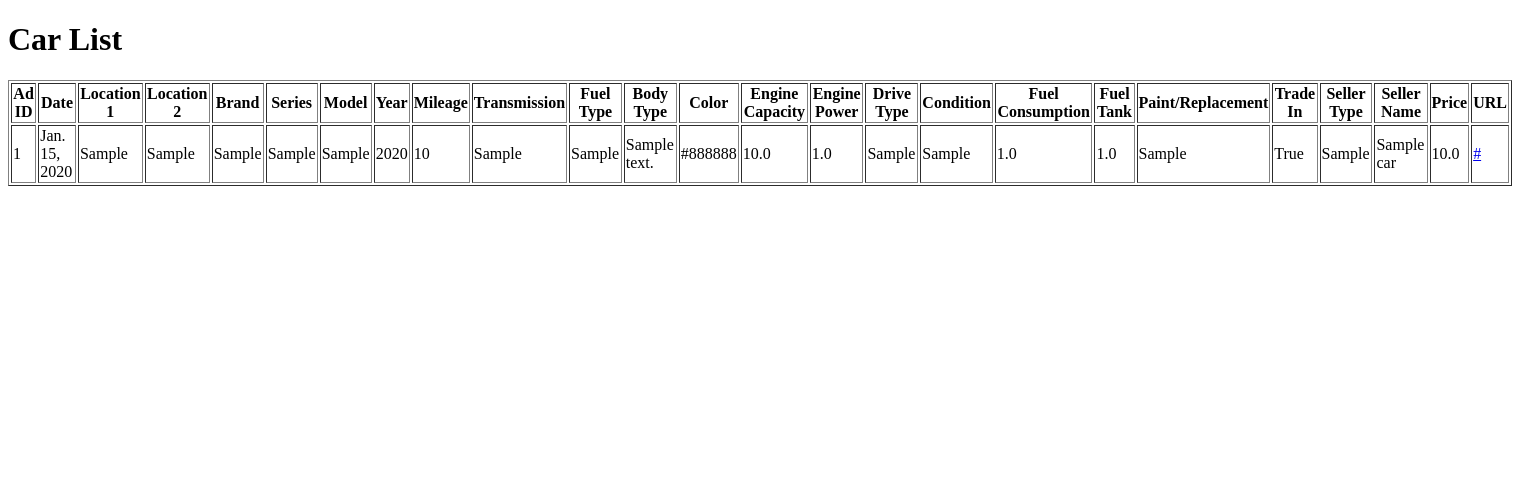
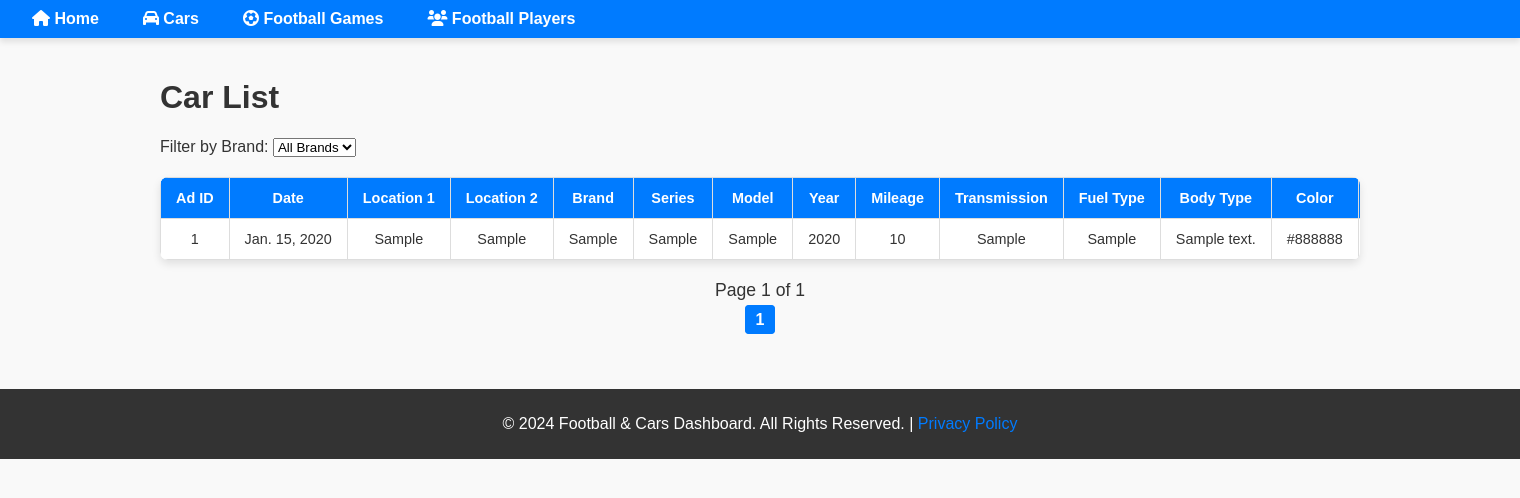
Before and after one commit to YsK-dev/Data-software-development, a Django app: page /cars/ in a window 1520 px wide. Shown: the top 498 px of the page. Run offline with Django 5.2, Linux system fonts and the light colour scheme; tables that the repository leaves empty hold one stand-in row (values such as "Sample post").

Commit message:
car list added

```diff
--- a/soft_eng/mainapp/templates/car_list.html
+++ b/soft_eng/mainapp/templates/car_list.html
@@ -1,11 +1,23 @@
-<!DOCTYPE html>
-<html>
-<head>
-    <title>Car List</title>
-</head>
-<body>
-    <h1>Car List</h1>
-    <table border="1">
+{% extends 'layout.html' %}
+
+{% block title %}Car List{% endblock %}
+
+{% block content %}
+<h1 class="page-title">Car List</h1>
+
+<!-- Brand Dropdown Filter -->
+<form method="get" class="filter-form">
+    <label for="brand" class="filter-label">Filter by Brand:</label>
+    <select name="brand" id="brand" class="dropdown" onchange="this.form.submit()">
+        <option value="">All Brands</option>
+        {% for brand in brands %}
+        <option value="{{ brand }}" {% if request.GET.brand == brand %}selected{% endif %}>{{ brand }}</option>
+        {% endfor %}
+    </select>
+</form>
+
+<div class="table-container">
+    <table class="styled-table">
         <thead>
             <tr>
                 <th>Ad ID</th>
@@ -62,6 +74,33 @@
                 <td>{{ car.seller_type }}</td>
                 <td>{{ car.seller_name }}</td>
                 <td>{{ car.ad_price }}</td>
-                <td><a href="{{ car.ad_url }}">{{ car.ad_url }}</a></td>
+                <td><a href="{{ car.ad_url }}" target="_blank" class="link">{{ car.ad_url }}</a></td>
             </tr>
             {% endfor %}
+        </tbody>
+    </table>
+</div>
+
+<div class="pagination">
+    <span class="page-info">Page {{ cars.number }} of {{ cars.paginator.num_pages }}</span>
+    <div class="page-links">
+        {% if cars.has_previous %}
+        <a href="?page=1">&laquo; First</a>
+        <a href="?page={{ cars.previous_page_number }}">Previous</a>
+        {% endif %}
+
+        {% for num in cars.paginator.page_range %}
+            {% if num == cars.number %}
+            <span class="current">{{ num }}</span>
+            {% elif num >= cars.number|add:-2 and num <= cars.number|add:2 %}
+            <a href="?page={{ num }}">{{ num }}</a>
+            {% endif %}
+        {% endfor %}
+
+        {% if cars.has_next %}
+        <a href="?page={{ cars.next_page_number }}">Next</a>
+        <a href="?page={{ cars.paginator.num_pages }}">Last &raquo;</a>
+        {% endif %}
+    </div>
+</div>
+{% endblock %}
```
